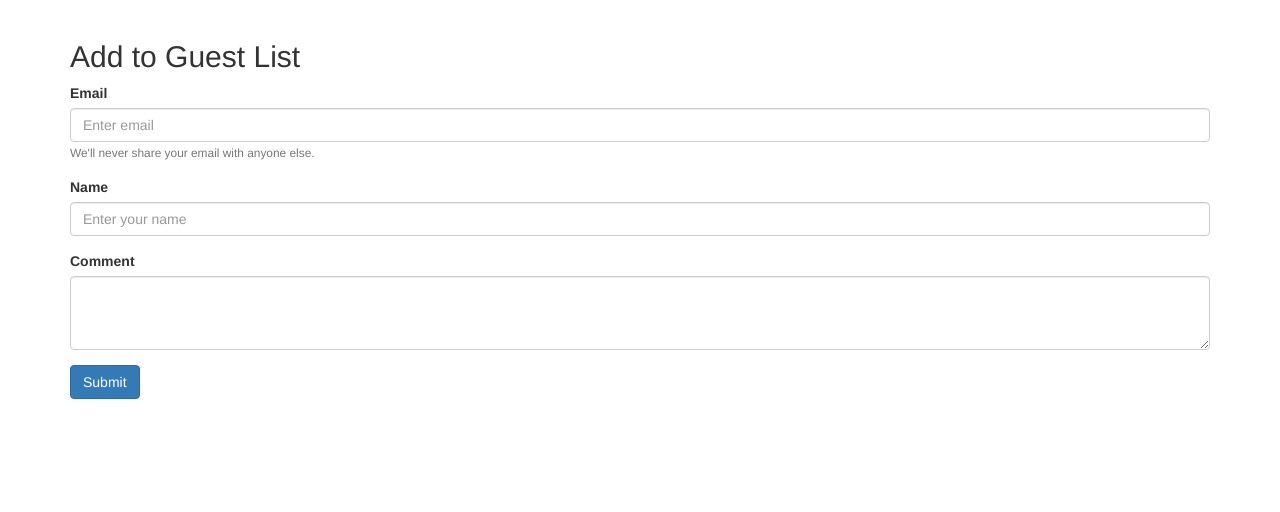
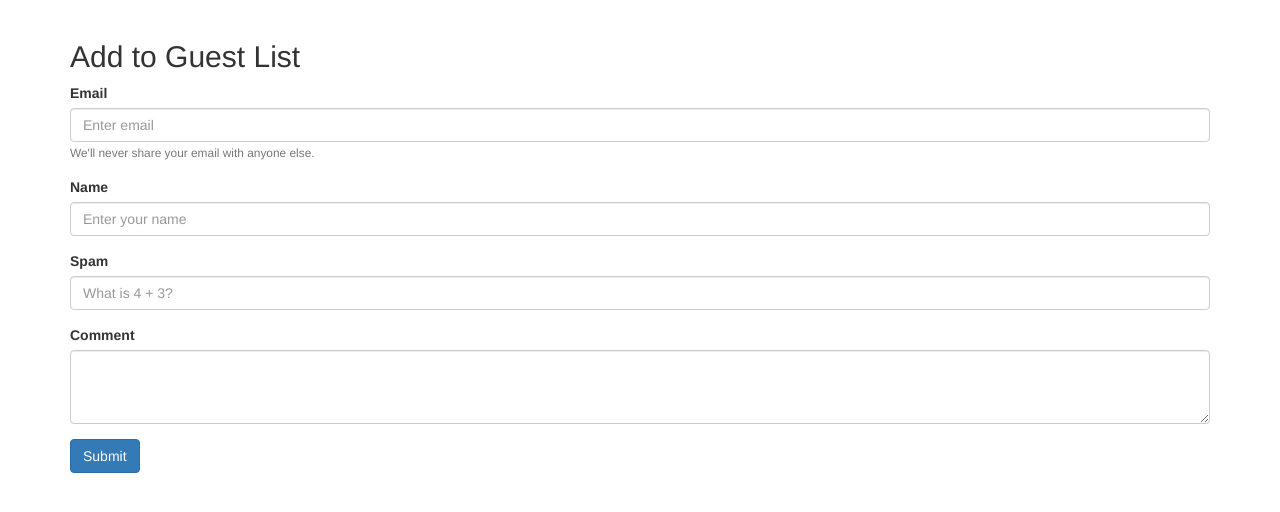
Before and after one commit to haydencarlson/ciguestlist, a CodeIgniter app: page /ci/index.php/guests/create in a window 1280 px wide. Shown: the part 52-564 px from the top of the page. Run offline with CodeIgniter, Linux system fonts and the light colour scheme; some libraries are stand-ins or nearby versions.

Commit message:
Added simple spam protection. with 2 number addition answer

```diff
--- a/application/controllers/Guests.php
+++ b/application/controllers/Guests.php
@@ -23,6 +23,7 @@
 			$this->form_validation->set_rules('name', 'Name', 'required');
 			$this->form_validation->set_rules('comment', 'Comment', 'required');
 			$this->form_validation->set_rules('email', 'Email', 'required');
+			$this->form_validation->set_rules('spam', 'Spam', 'required|callback_isspam');
 			if ($this->form_validation->run() === FALSE) {
 				$this->load->view('templates/header');
 				$this->load->view('guests/create', $data);
@@ -32,8 +33,17 @@
 				redirect('index.php/guests');
 			}
 		}
+
 		public function delete($id) {
 			$this->Guest_model->delete_guest($id);
 			redirect('index.php/guests');
 		}
+		public function isspam() {
+			if ($this->input->post('spam') !== '7') {
+				$this->form_validation->set_message('isspam', 'Incorrect answer');
+				return false;
+			} else {
+				return true;
+			}
+		}
 	}
--- a/application/views/guests/create.php
+++ b/application/views/guests/create.php
@@ -2,7 +2,7 @@
 <?php echo validation_errors(); ?>
 <?php echo form_open('index.php/guests/create'); ?>
   <div class="form-group">
-    <label for="exampleInputEmail1">Email</label>
+    <label>Email</label>
     <input type="email" name="email" class="form-control" id="exampleInputEmail1" aria-describedby="emailHelp" placeholder="Enter email">
     <small id="emailHelp" class="form-text text-muted">We'll never share your email with anyone else.</small>
   </div>
@@ -10,8 +10,10 @@
     <label for="Name">Name</label>
     <input class="form-control" id="yourName" name="name" placeholder="Enter your name">
   </div>
-
-
+  <div class="form-group">
+    <label for="Spam">Spam</label>
+    <input class="form-control" id="spam" name="spam" placeholder="What is 4 + 3?">
+  </div>
    <div class="form-group">
     <label for="exampleTextarea">Comment</label>
     <textarea class="form-control" name="comment" id="exampleTextarea" rows="3"></textarea>
```
